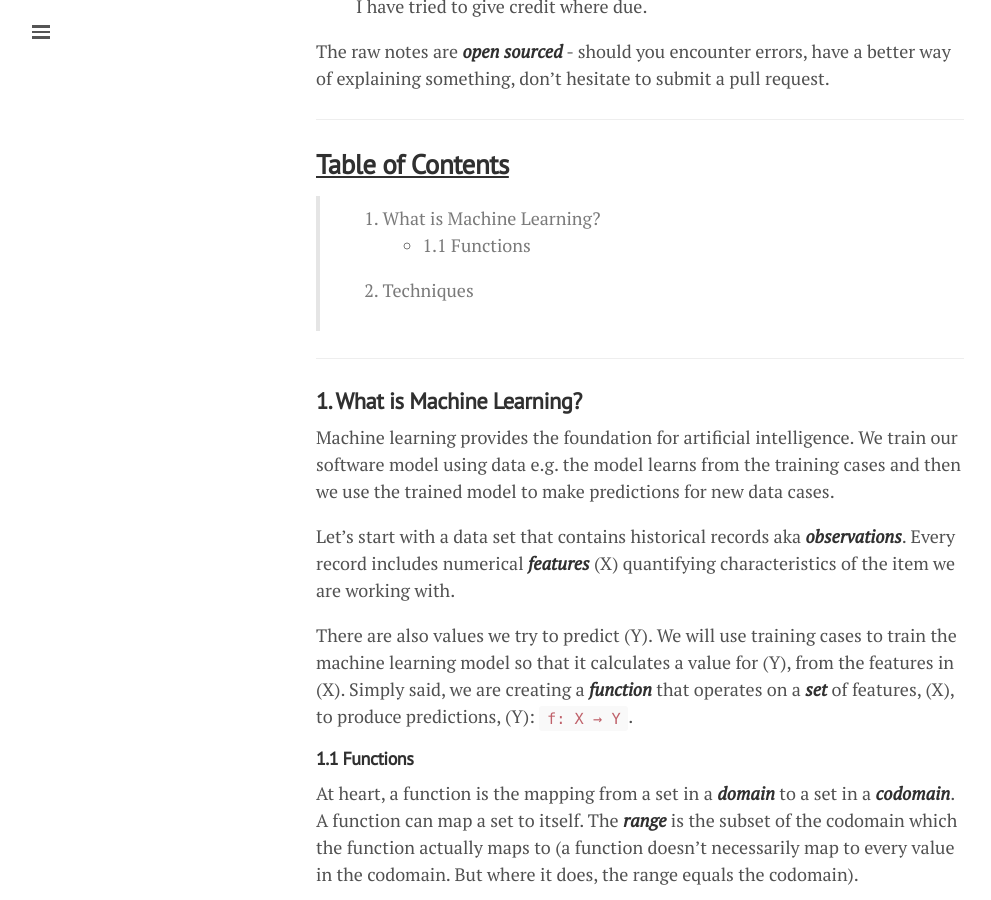
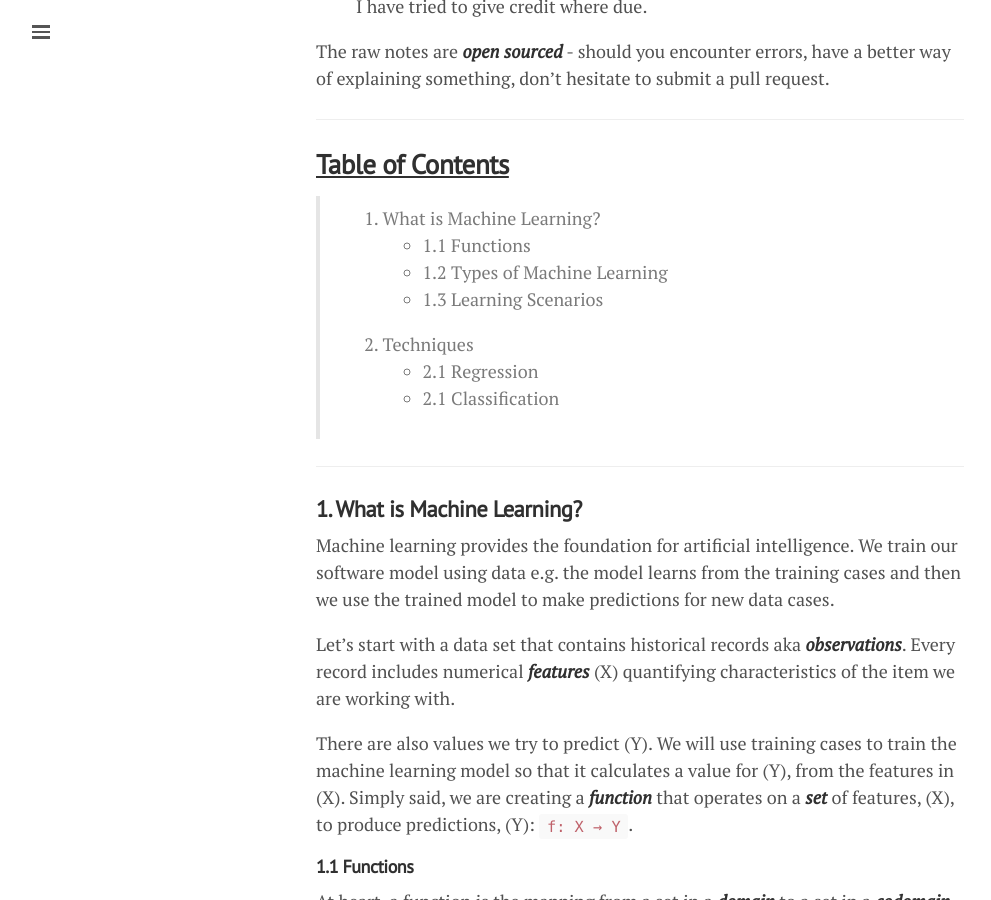
Before and after one commit to lgeurts/lgeurts.github.io, a Jekyll site: the page built from _posts/2018-06-29-artificial-intelligence-basics.md, in a window 1280 px wide and 900 px high, scrolled down 495 px. Shown: the whole window, without its empty margins (0-991 px from the left). Built offline with Jekyll 4.4.1, drawn with Linux system fonts in a browser that asks for light colours; nearby versions of some CDN libraries.

Commit message:
Update 2018-06-29-artificial-intelligence-basics.md

```diff
--- a/_posts/2018-06-29-artificial-intelligence-basics.md
+++ b/_posts/2018-06-29-artificial-intelligence-basics.md
@@ -24,7 +24,11 @@ The raw notes are ***open sourced*** - should you encounter errors, have a bette
 
 > 1. What is Machine Learning?
 > * 1.1 Functions
+> * 1.2 Types of Machine Learning
+> * 1.3 Learning Scenarios
 > 2. Techniques
+> * 2.1 Regression
+> * 2.1 Classification
 
 ------------------------------------------------------------------------------
 
```
